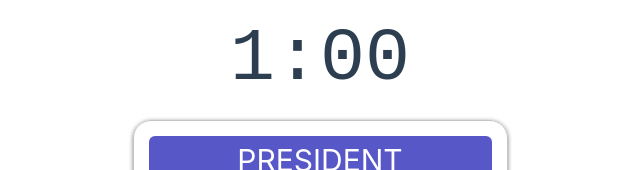
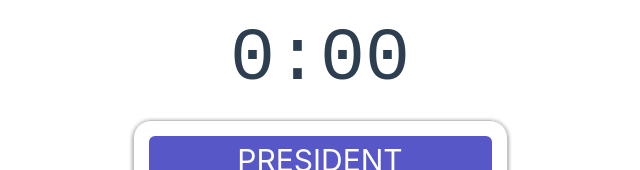
Before and after one commit to GandalfDG/tworooms, a Vue app in the folder tworooms-vue/: page / in a window 1280 px wide. Shown: the top 170 px of the page, without its empty margins (320-960 px from the left). Built offline with nearby package versions, Linux system fonts and the light colour scheme.

Commit message:
improved timer reliability removed need for a tick reactive property which was previously used to trigger recompute

```diff
--- a/tworooms-vue/src/components/Timer.vue
+++ b/tworooms-vue/src/components/Timer.vue
@@ -1,24 +1,33 @@
 <script setup>
 import { reactive, computed, watch } from 'vue'
+import { START_LOCATION } from 'vue-router';
 
 const time = reactive({
     start_time: 0, //new Date().getTime(),
     duration: 60,
-    ticks: 0,
+    seconds_remaining: 0,
     paused: true
 })
 
+const update_rate_ms = 200
+
 const timestring = computed(() => {
     // duration - current time - start time
-    let current_time = 0 //new Date().getTime()
-    let seconds_remaining = time.duration - (time.ticks % time.duration)//current_time - time.start_time
+    if (time.start_time === 0) {
+        time.start_time = new Date().getTime()
+    }
     // format text nicely
-    let minutes = (Math.floor(seconds_remaining / 60)).toString()
-    let seconds = (seconds_remaining % 60).toString()
+    let minutes = (Math.floor(time.seconds_remaining / 60)).toString()
+    let seconds = (Math.floor(time.seconds_remaining % 60)).toString()
 
     let padded_seconds = seconds.length < 2 ? "0" + seconds : seconds
     return "".concat(minutes, ":", padded_seconds)
 })
+
+function update_time() {
+    let current_time = new Date().getTime()
+    time.seconds_remaining = time.duration - ((current_time - time.start_time) / 1000)
+}
 
 var timer_interval
 
@@ -26,13 +35,14 @@ var timer_interval
 watch(() => time.paused, () => {
     if (!time.paused) {
         // set interval to tick
-        timer_interval = setInterval(() => { time.ticks++ }, 1000)
+        timer_interval = setInterval(()=>{update_time()}, update_rate_ms)
     }
     else {
         // stop the interval
         clearInterval(timer_interval)
     }
 })
+
 
 </script>
 
```
